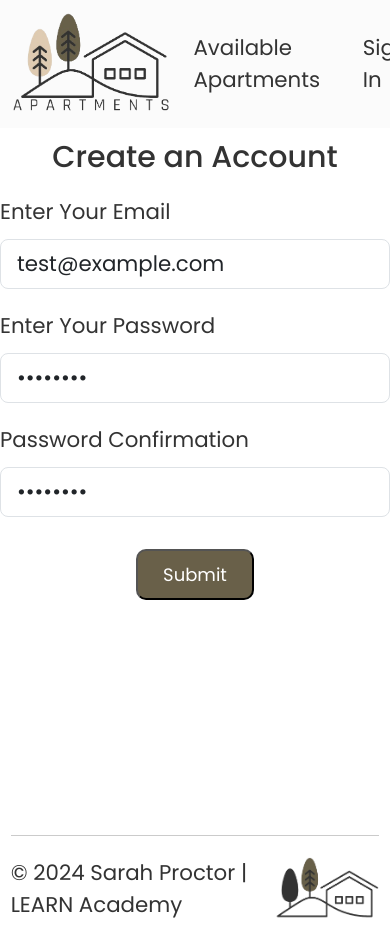
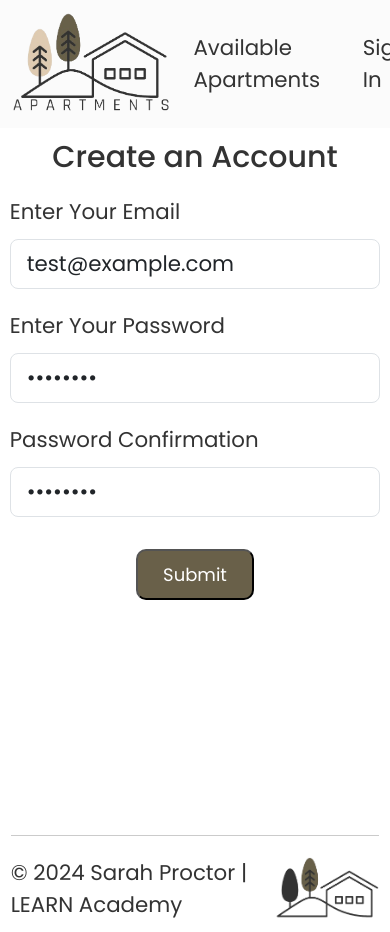
Before and after one commit to sjproctor/learn-apartment-app-react, a React (Create React App) app: page /signup in a window 390 px wide. Shown: the top 932 px of the page. Built offline with nearby package versions, Linux system fonts and the light colour scheme.

Commit message:
:lipstick: fixes layout on show page

```diff
--- a/src/App.css
+++ b/src/App.css
@@ -46,6 +46,10 @@ footer {
 /* ---FORM--- */
 .form-validations {
   color: red;
+}
+.form-size {
+  width: 50vw;
+  margin: 0 auto;
 }
 
 /* ---HEADER--- */
@@ -105,7 +109,6 @@ footer {
 /* ---SHOW--- */
 .show-apartment {
   display: flex;
-  justify-content: space-between;
 }
 .show-apartment-image {
   width: 50vw;
@@ -117,7 +120,22 @@ footer {
   padding: 0 10px;
 }
 
-/* ---SIGN IN--- */
-.sign-in-form {
-  margin: 0 10rem;
+@media (max-width: 900px) {
+  .form-size {
+    width: 80vw;
+    margin: 0 auto;
+  }
 }
+
+@media (max-width: 650px) {
+  .form-size {
+    width: 95vw;
+    margin: 0 auto;
+  }
+  .show-apartment-image {
+    width: 100%;
+  }
+  .show-apartment {
+    display: block;
+  }
+}
```
